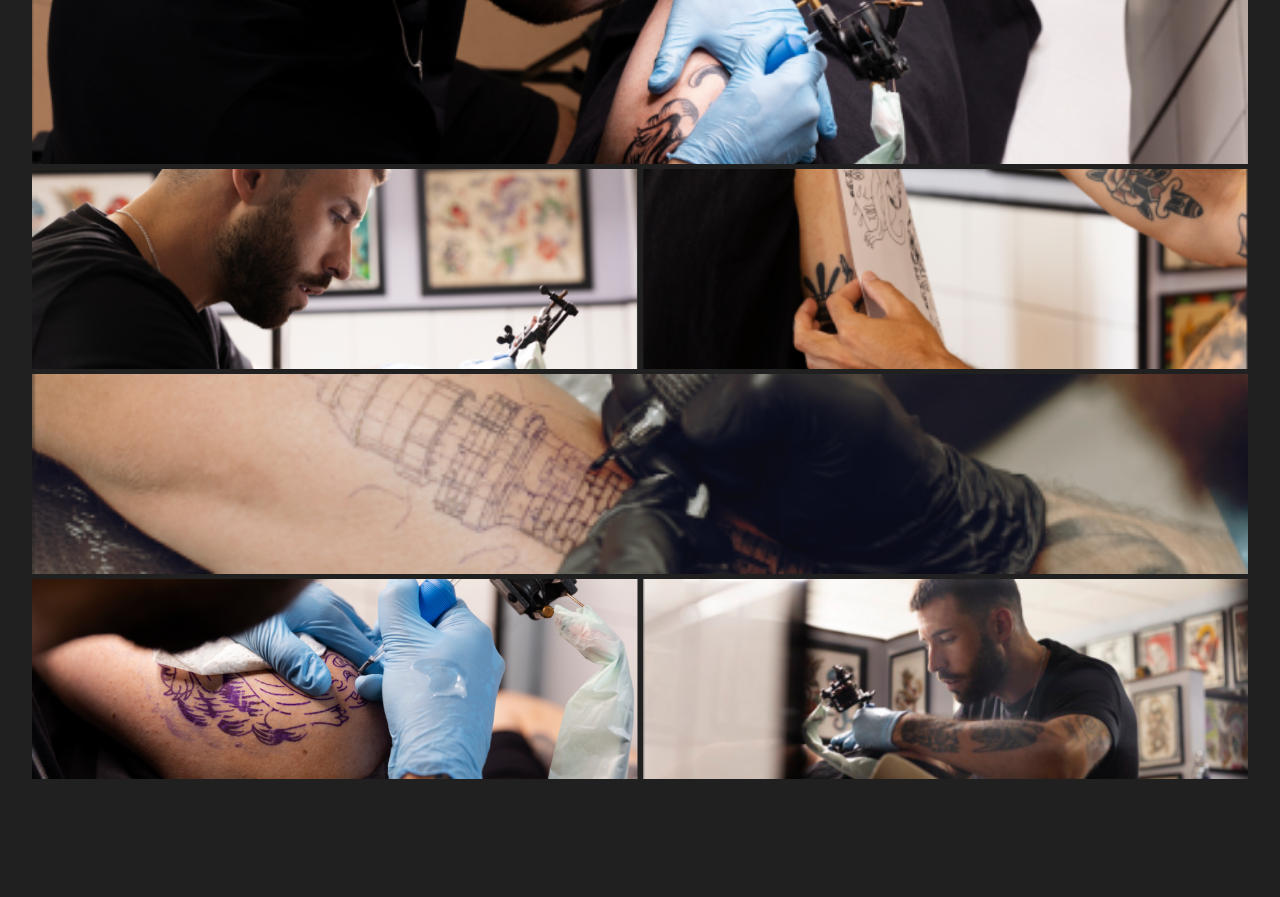
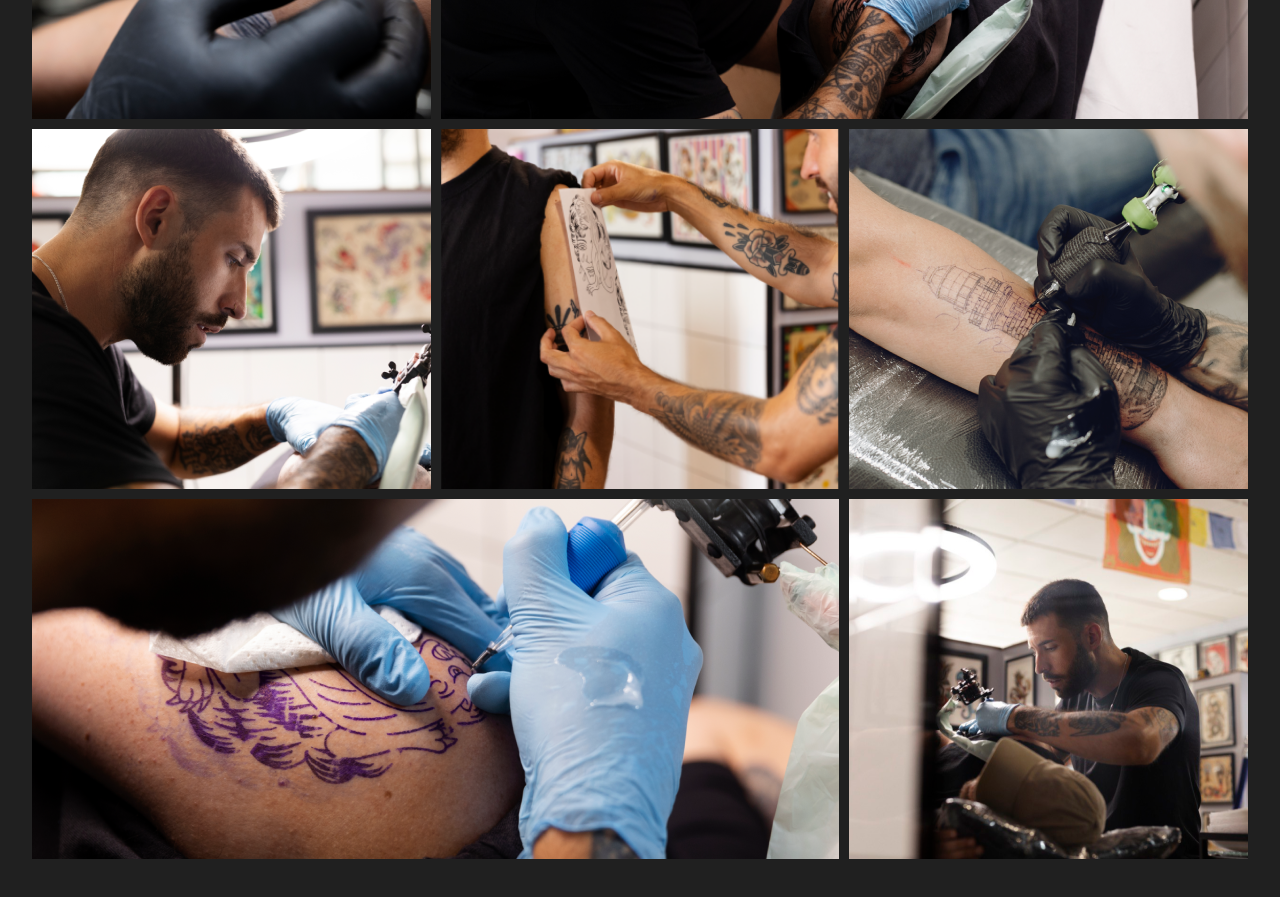
Before and after one commit to GenaPlem/ink_tattoo_next, a Next.js app: page / in a window 1280 px wide. Shown: the part 2120-3017 px from the top of the page. Before the commit the page ends 2925 px from the top, so only its background shows below. Built offline with nearby package versions, Linux system fonts and the light colour scheme.

Commit message:
Add Gallery styles for different screens

```diff
--- a/app/components/gallery/gallery.module.css
+++ b/app/components/gallery/gallery.module.css
@@ -32,3 +32,40 @@
 .gallery__images .image__container:nth-child(7) {
   grid-area: 5 / 2 / 6 / 3;
 }
+
+@media screen and (min-width: 768px) {
+  .gallery__images {
+    grid-template-rows: repeat(5, 334px);
+    padding-bottom: 30px;
+  }
+}
+
+@media screen and (min-width: 1024px) {
+  .gallery__images {
+    grid-template-columns: repeat(3, 1fr);
+    grid-template-rows: repeat(3, 360px);
+    gap: 10px;
+  }
+
+  .gallery__images .image__container:nth-child(1) {
+    grid-area: 1 / 1 / 2 / 2;
+  }
+  .gallery__images .image__container:nth-child(2) {
+    grid-area: 1 / 2 / 2 / 4;
+  }
+  .gallery__images .image__container:nth-child(3) {
+    grid-area: 2 / 1 / 3 / 2;
+  }
+  .gallery__images .image__container:nth-child(4) {
+    grid-area: 2 / 2 / 3 / 3;
+  }
+  .gallery__images .image__container:nth-child(5) {
+    grid-area: 2 / 3 / 3 / 4;
+  }
+  .gallery__images .image__container:nth-child(6) {
+    grid-area: 3 / 1 / 4 / 3;
+  }
+  .gallery__images .image__container:nth-child(7) {
+    grid-area: 3 / 3 / 4 / 4;
+  }
+}
```
